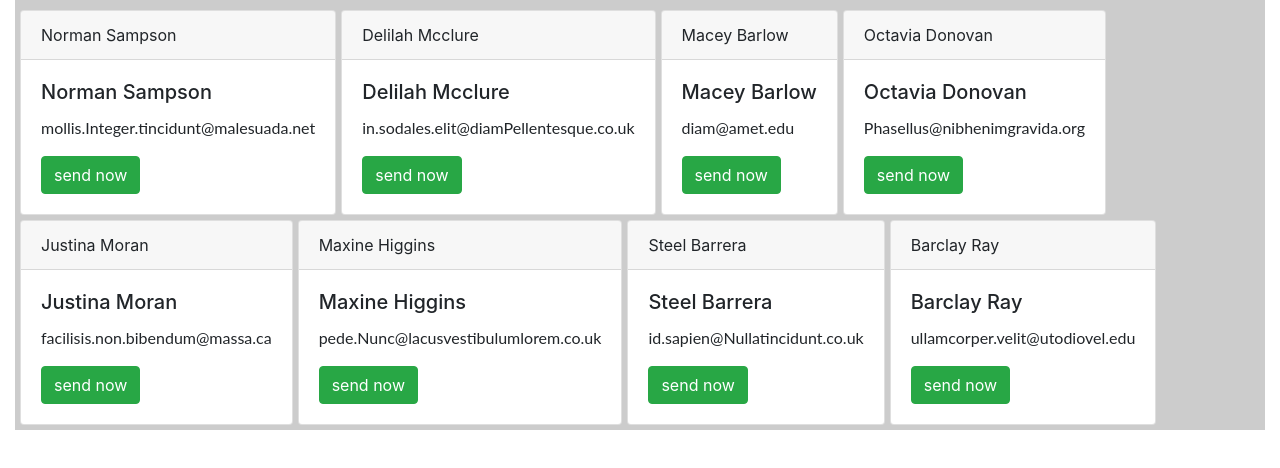
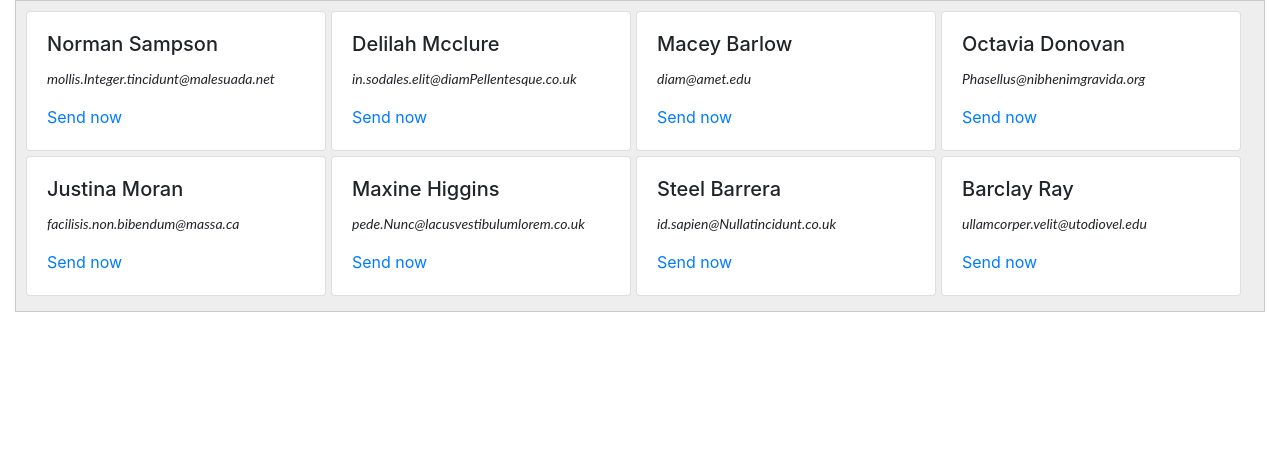
Before and after one commit to sauldesigner/angular-repeater, an Angular app: page / in a window 1280 px wide. Shown: the top 468 px of the page. Built offline with nearby package versions, Linux system fonts and the light colour scheme.

Commit message:
change template

```diff
--- a/src/components/app/app.component.html
+++ b/src/components/app/app.component.html
@@ -1,21 +1,25 @@
 <div class="container-fluid">
 
 
-	<div block-repeater id="employeeRepeater" [data]="employees" propertyKeyName="employeeId" (selectedChanged)="employeeSelectedChanged($event)"
-	 containerClass="d-flex flex-row justify-content-start align-items-start flex-wrap employeeContainer" elementClass="employeeElement">
+	<div block-repeater id="employeeRepeater"
+        [data]="employees"
+        propertyKeyName="employeeId"
+        (selectedChanged)="employeeSelectedChanged($event)"
+        containerClass="d-flex flex-row justify-content-start align-items-start flex-wrap employeeContainer"
+        elementClass="employeeElement">
 
-		<ng-template #blockRepeaterCustomTemplate let-employee="dataItem" let-employeeIsSelected="isSelected">
+		<ng-template #blockRepeaterCustomTemplate
+                  let-employee="dataItem"
+                  let-employeeIsSelected="isSelected">
 
-			<div class="card" [ngClass]="{'border-primary bg-light': employeeIsSelected}">
-				<div class="card-header">
-					{{employee.name}}
-				</div>
+			<div class="card" [ngClass]="{'border-primary bg-light': employeeIsSelected}" style="width: 300px; height: 140px;">
 				<div class="card-body">
 					<h5 class="card-title">{{employee.name}}</h5>
-					<p class="card-text">
+					<p class="card-text font-italic" style="font-size:14px" >
 						{{employee.email}}
 					</p>
-					<button type="button" class="btn btn-success" (click)="sendEmployeeHandler($event, employee)">send now</button>
+          <a href="#" class="card-link" (click)="sendEmployeeHandler($event, employee)">Send now</a>
+					<!-- <button type="button" class="btn btn-success" (click)="sendEmployeeHandler($event, employee)">send now</button> -->
 				</div>
 			</div>
 
--- a/src/components/repeater/repeater.component.html
+++ b/src/components/repeater/repeater.component.html
@@ -1,6 +1,6 @@
 <div id="{{id}}_container" class="{{containerClass}}">
 
-	<div id="{{id}}_element" class="{{elementClass}}" *ngFor="let dataItem of itemsForRepetition; let index = index" (click)="itemClickedHandler(dataItem)">
+	<div id="{{id}}_element_{{index}}" class="{{elementClass}}" *ngFor="let dataItem of itemsForRepetition; let index = index" (click)="itemClickedHandler(dataItem)">
 
 		<ng-container *ngTemplateOutlet="template;context:{dataItem: dataItem, isSelected:itemIsSelected(dataItem)}">
 		</ng-container>
--- a/src/styles.css
+++ b/src/styles.css
@@ -6,9 +6,10 @@
   border: 1px solid #858585;
 }
 .employeeContainer {
-  padding: 5px;
-  background-color: #ccc;
+  border: 1px solid #ccc;
+  padding: 10px;
+  background-color: #eee;
 }
 .employeeElement {
-  margin: 5px 5px 0 0;
+  margin: 0px 5px 5px 0;
 }
```
